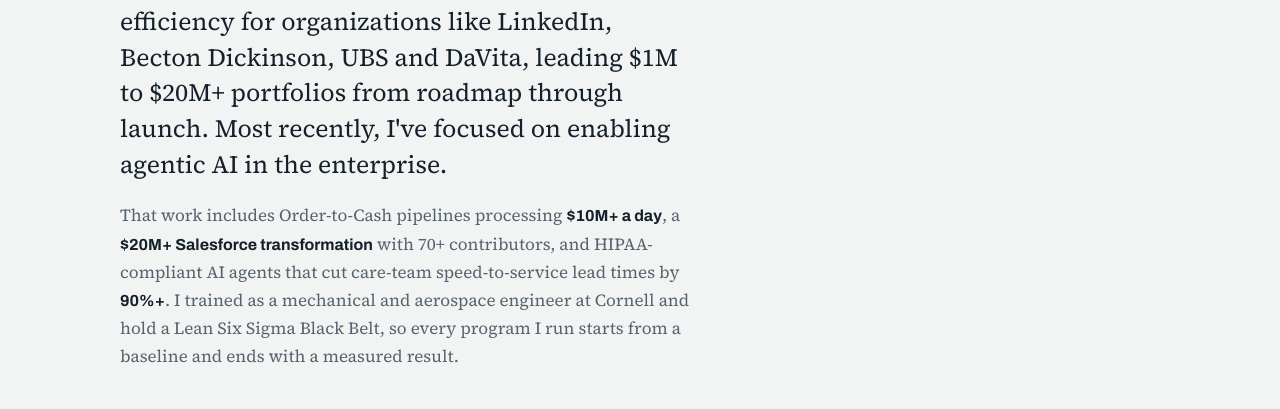
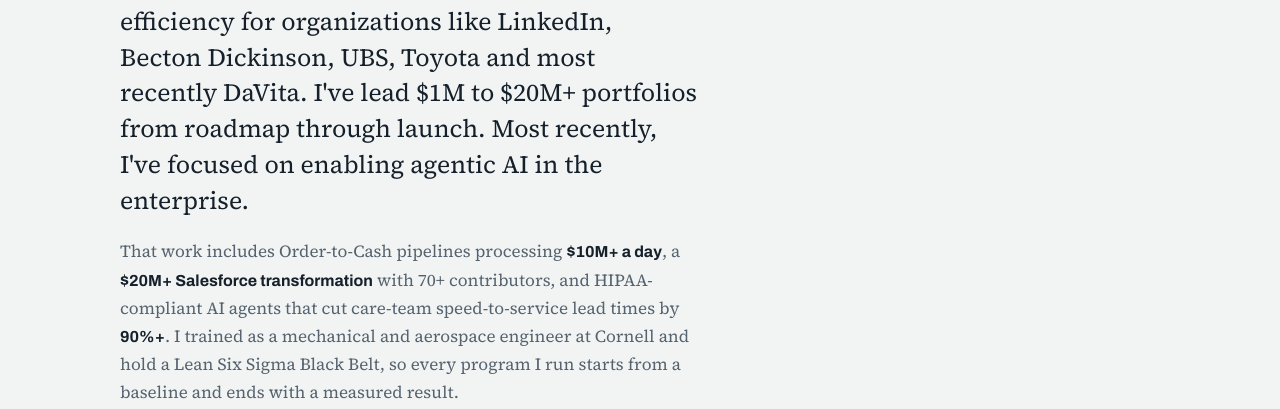
Before and after one commit to getmoatly/tirthalpatel-site, a plain HTML site: page index.html in a window 1280 px wide. Shown: the part 430-839 px from the top of the page. Drawn offline with Linux system fonts and the light colour scheme.

Commit message:
Update index.html

```diff
--- a/index.html
+++ b/index.html
@@ -251,7 +251,7 @@ footer{border-top:1px solid var(--rule); padding:24px 0 40px; font-family:var(--
       <div class="hero-text">
         <h1>Tirthal Patel</h1>
       <p class="role">Director-level Technical Program Manager. Passionate about enabling agentic AI and tech at the enterprise level.</p>
-      <p class="lead">I've spent nearly 20 years delivering tech-enabled enterprise programs and process efficiency for organizations like LinkedIn, Becton Dickinson, UBS and DaVita, leading $1M to $20M+ portfolios from roadmap through launch. Most recently, I've focused on enabling agentic AI in the enterprise.</p>
+      <p class="lead">I've spent nearly 20 years delivering tech-enabled enterprise programs and process efficiency for organizations like LinkedIn, Becton Dickinson, UBS, Toyota and most recently DaVita. I've lead $1M to $20M+ portfolios from roadmap through launch. Most recently, I've focused on enabling agentic AI in the enterprise.</p>
       <p class="lead2">That work includes Order-to-Cash pipelines processing <b>$10M+ a day</b>, a <b>$20M+ Salesforce transformation</b> with 70+ contributors, and HIPAA-compliant AI agents that cut care-team speed-to-service lead times by <b>90%+</b>. I trained as a mechanical and aerospace engineer at Cornell and hold a Lean Six Sigma Black Belt, so every program I run starts from a baseline and ends with a measured result.</p>
       </div>
       <figure class="pfig">
```
